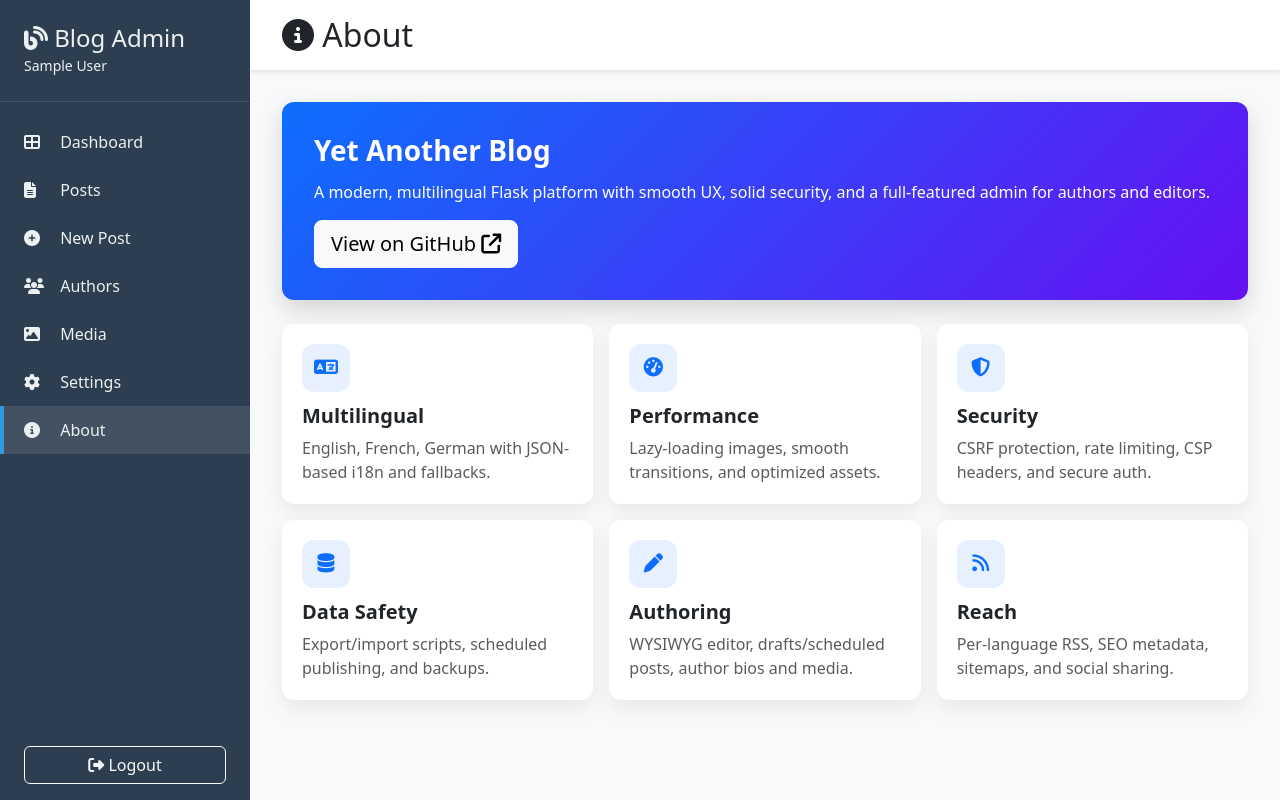
After one commit to JMousqueton/Yet-Another-Blog, a Flask app: page /admin/about in a window 1280 px wide. The commit adds this page. Run offline with Flask 3, Linux system fonts and the light colour scheme; the visitor is signed in with stand-in values (Sample User, id 1); data that the repository does not hold is empty; parts of the project's set-up code (start-up, migrations or seed data) failed here and were passed over; some libraries are stand-ins or nearby versions.

Commit message:
Add about page for admin area with highlights and GitHub link

```diff
--- a/app.py
+++ b/app.py
@@ -1409,6 +1409,22 @@ def admin_settings():
 
     return render_template('admin/settings.html', settings=settings, languages=LANGUAGES)
 
+
+@app.route('/admin/about')
+@login_required
+def admin_about():
+    """About page for the admin area."""
+    repo_url = "https://github.com/JMousqueton/Yet-Another-Blog"
+    highlights = [
+        {"icon": "fa-language", "title": "Multilingual", "text": "English, French, German with JSON-based i18n and fallbacks."},
+        {"icon": "fa-gauge-high", "title": "Performance", "text": "Lazy-loading images, smooth transitions, and optimized assets."},
+        {"icon": "fa-shield-alt", "title": "Security", "text": "CSRF protection, rate limiting, CSP headers, and secure auth."},
+        {"icon": "fa-database", "title": "Data Safety", "text": "Export/import scripts, scheduled publishing, and backups."},
+        {"icon": "fa-pen", "title": "Authoring", "text": "WYSIWYG editor, drafts/scheduled posts, author bios and media."},
+        {"icon": "fa-rss", "title": "Reach", "text": "Per-language RSS, SEO metadata, sitemaps, and social sharing."},
+    ]
+    return render_template('admin/about.html', repo_url=repo_url, highlights=highlights)
+
 # Initialize scheduler for auto-publishing scheduled posts
 scheduler = BackgroundScheduler()
 scheduler.add_job(func=update_scheduled_posts, trigger="interval", minutes=SCHEDULER_INTERVAL)
--- /dev/null
+++ b/templates/admin/about.html
@@ -0,0 +1,67 @@
+{% extends "admin/base_admin.html" %}
+{% set active_page = 'about' %}
+
+{% block title %}About{% endblock %}
+{% block page_header %}<i class="fas fa-info-circle"></i> About{% endblock %}
+
+{% block extra_styles %}
+<style>
+    .about-hero {
+        background: linear-gradient(135deg, #0d6efd 0%, #6610f2 100%);
+        color: #fff;
+        border-radius: 12px;
+        padding: 2rem;
+        box-shadow: 0 10px 25px rgba(0,0,0,0.15);
+    }
+    .about-hero h3 { margin-bottom: 0.75rem; }
+    .about-hero p { margin-bottom: 1.25rem; }
+    .highlight-card {
+        background: #fff;
+        border-radius: 12px;
+        padding: 1.25rem;
+        box-shadow: 0 8px 20px rgba(0,0,0,0.07);
+        height: 100%;
+        transition: transform 0.2s ease, box-shadow 0.2s ease;
+    }
+    .highlight-card:hover {
+        transform: translateY(-4px);
+        box-shadow: 0 12px 24px rgba(0,0,0,0.12);
+    }
+    .highlight-icon {
+        width: 48px;
+        height: 48px;
+        border-radius: 12px;
+        display: inline-flex;
+        align-items: center;
+        justify-content: center;
+        font-size: 1.2rem;
+        color: #0d6efd;
+        background: rgba(13,110,253,0.1);
+        margin-bottom: 0.75rem;
+    }
+</style>
+{% endblock %}
+
+{% block content %}
+<div class="about-hero mb-4">
+    <h3 class="fw-bold">Yet Another Blog</h3>
+    <p class="mb-3">A modern, multilingual Flask platform with smooth UX, solid security, and a full-featured admin for authors and editors.</p>
+    <a class="btn btn-light btn-lg" href="{{ repo_url }}" target="_blank" rel="noopener noreferrer">
+        View on GitHub <i class="fa-solid fa-arrow-up-right-from-square"></i>
+    </a>
+</div>
+
+<div class="row g-3">
+    {% for item in highlights %}
+    <div class="col-md-4 col-sm-6">
+        <div class="highlight-card">
+            <div class="highlight-icon">
+                <i class="fas {{ item.icon }}"></i>
+            </div>
+            <h5 class="fw-bold">{{ item.title }}</h5>
+            <p class="text-muted mb-0">{{ item.text }}</p>
+        </div>
+    </div>
+    {% endfor %}
+</div>
+{% endblock %}
--- a/templates/admin/base_admin.html
+++ b/templates/admin/base_admin.html
@@ -100,6 +100,7 @@
             <li><a href="{{ url_for('admin_authors') }}" {% if active_page == 'authors' %}class="active"{% endif %}><i class="fas fa-users"></i> Authors</a></li>
             <li><a href="{{ url_for('admin_media') }}" {% if active_page == 'media' %}class="active"{% endif %}><i class="fas fa-image"></i> Media</a></li>
             <li><a href="{{ url_for('admin_settings') }}" {% if active_page == 'settings' %}class="active"{% endif %}><i class="fas fa-cog"></i> Settings</a></li>
+            <li><a href="{{ url_for('admin_about') }}" {% if active_page == 'about' %}class="active"{% endif %}><i class="fas fa-info-circle"></i> About</a></li>
         </ul>
         <div style="position: absolute; bottom: 1rem; width: 100%; padding: 0 1.5rem;">
             <a href="{{ url_for('admin_logout') }}" class="btn btn-outline-light w-100">
```
